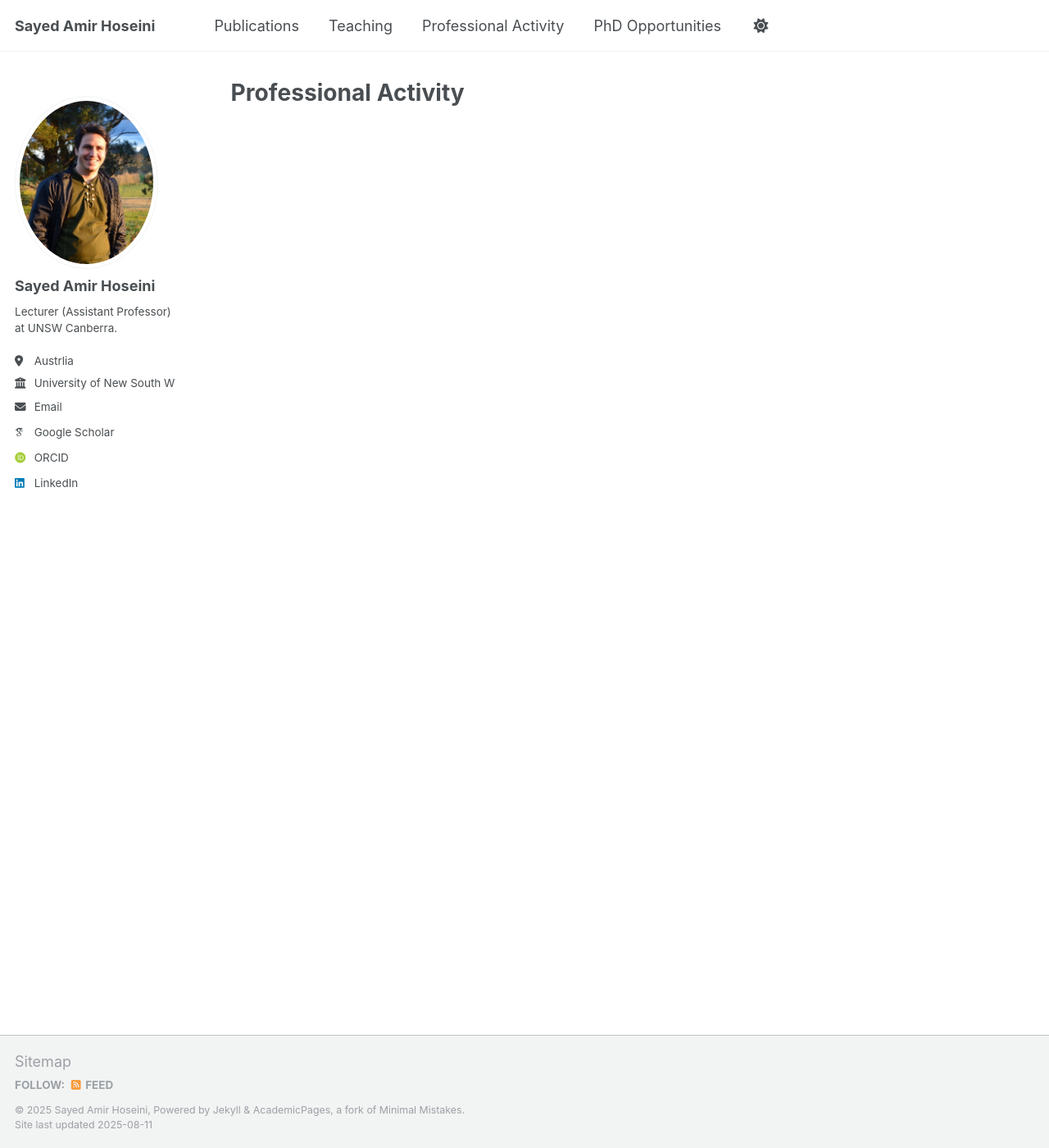
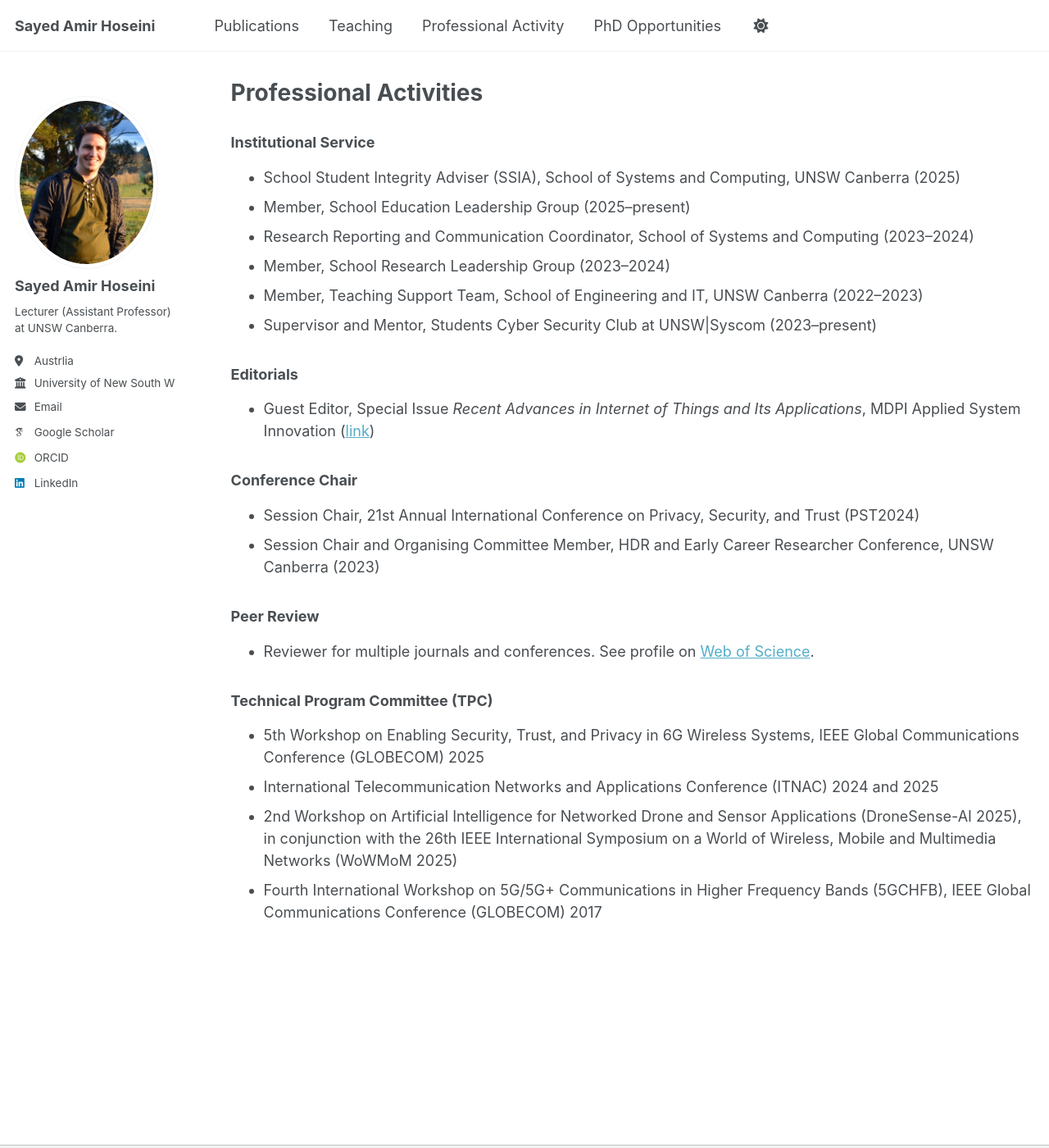
Before and after one commit to sayed-amir/sayed-amir.github.io, a Jekyll site: the page built from _pages/prof-activity.md, in a window 1280 px wide and 1400 px high. Shown: the whole window at 82% size. Built offline with Jekyll 4.4.1, drawn with Linux system fonts in a browser that asks for light colours; some web fonts are replaced; a script that is not in the unit is left out.

Commit message:
page update

```diff
--- a/_config.yml
+++ b/_config.yml
@@ -134,7 +134,7 @@ yandex_site_verification :
 
 # Social Sharing
 twitter:
-  username               : &twitter
+  username               : #&twitter
 facebook:
   username               :
   app_id                 :
--- a/_pages/prof-activity.md
+++ b/_pages/prof-activity.md
@@ -1,7 +1,45 @@
 ---
 layout: archive
-title: "Professional Activity"
+title: "Professional Activities"
 permalink: /prof-activity/
 author_profile: true
 toc: true
 ---
+
+
+<section id="professional-activities">
+
+  <h3>Institutional Service</h3>
+  <ul>
+    <li>School Student Integrity Adviser (SSIA), School of Systems and Computing, UNSW Canberra (2025)</li>
+    <li>Member, School Education Leadership Group (2025–present)</li>
+    <li>Research Reporting and Communication Coordinator, School of Systems and Computing (2023–2024)</li>
+    <li>Member, School Research Leadership Group (2023–2024)</li>
+    <li>Member, Teaching Support Team, School of Engineering and IT, UNSW Canberra (2022–2023)</li>
+    <li>Supervisor and Mentor, Students Cyber Security Club at UNSW|Syscom (2023–present)</li>
+  </ul>
+
+  <h3>Editorials</h3>
+  <ul>
+    <li>Guest Editor, Special Issue <em>Recent Advances in Internet of Things and Its Applications</em>, MDPI Applied System Innovation (<a href="https://www.mdpi.com/journal/asi/special_issues/222N4NY740" target="_blank">link</a>)</li>
+  </ul>
+
+  <h3>Conference Chair</h3>
+  <ul>
+    <li>Session Chair, 21st Annual International Conference on Privacy, Security, and Trust (PST2024)</li>
+    <li>Session Chair and Organising Committee Member, HDR and Early Career Researcher Conference, UNSW Canberra (2023)</li>
+  </ul>
+
+  <h3>Peer Review</h3>
+  <ul>
+    <li>Reviewer for multiple journals and conferences. See profile on <a href="https://www.webofscience.com/wos/author/record/AAB-2449-2022" target="_blank">Web of Science</a>.</li>
+  </ul>
+
+  <h3>Technical Program Committee (TPC)</h3>
+  <ul>
+    <li>5th Workshop on Enabling Security, Trust, and Privacy in 6G Wireless Systems, IEEE Global Communications Conference (GLOBECOM) 2025</li>
+    <li>International Telecommunication Networks and Applications Conference (ITNAC) 2024 and 2025</li>
+    <li>2nd Workshop on Artificial Intelligence for Networked Drone and Sensor Applications (DroneSense-AI 2025), in conjunction with the 26th IEEE International Symposium on a World of Wireless, Mobile and Multimedia Networks (WoWMoM 2025)</li>
+    <li>Fourth International Workshop on 5G/5G+ Communications in Higher Frequency Bands (5GCHFB), IEEE Global Communications Conference (GLOBECOM) 2017</li>
+  </ul>
+</section>
--- a/_pages/teaching.html
+++ b/_pages/teaching.html
@@ -6,7 +6,7 @@ author_profile: true
 ---
 
 <body>
-    <h2>Lecturer, University of New South Wales (UNSW), Canberra-ADFA, Australia (2021 - present)</h2>
+    <h2>Lecturer, University of New South Wales (UNSW), Canberra, Australia (2021 - present)</h2>
     <ul>
         <li>Computer Security (ZEIT2104), UG, Lecturer (2021-2025) and course convener (2022-2024)</li>
         <li>Mobile Network and Memory Forensics (ZEIT8029), Master of Cyber Security, Lecturer and course convener (2025)</li>
```
